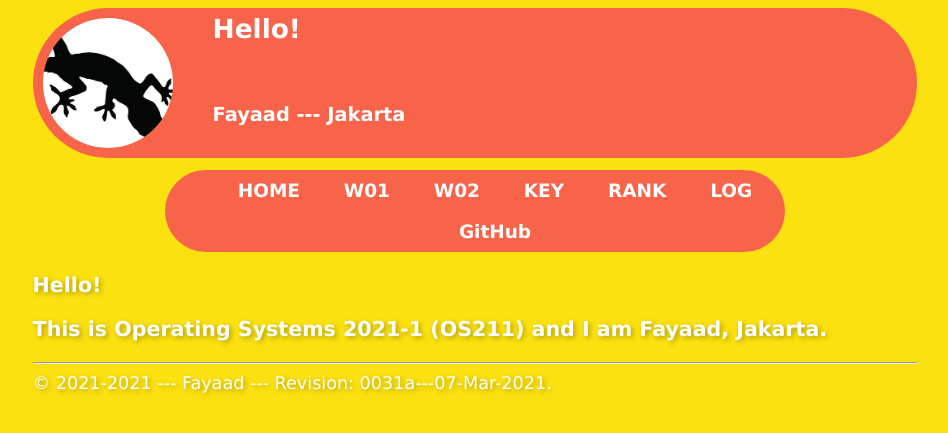
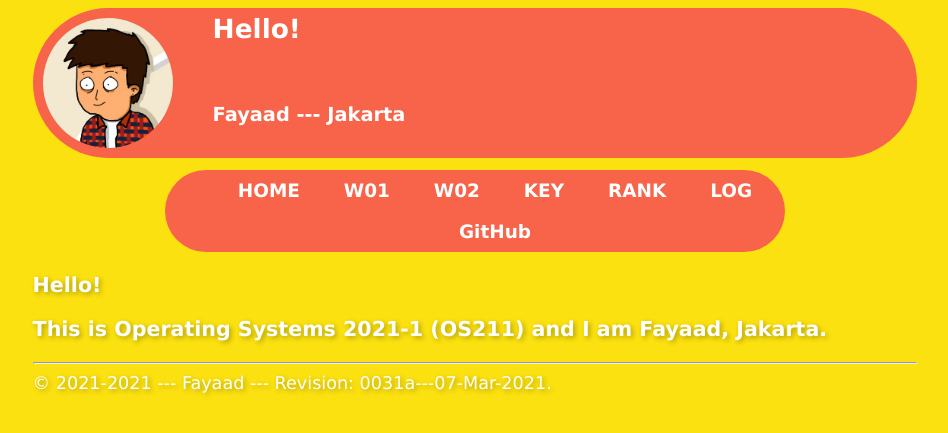
Before and after one commit to fayaadbsa/os211, a Jekyll site: the page built from index.md, in a window 1280 px wide. Shown: the top 433 px of the page, without its empty margins (165-1113 px from the left). Built offline with Jekyll 4.4.1, drawn with Linux system fonts in a browser that asks for light colours; our own code applies the rules of GitHub Pages for plain Markdown files.

Commit message:
Update layout.html

```diff
--- a/_layouts/layout.html
+++ b/_layouts/layout.html
@@ -11,7 +11,7 @@
   <header>
   <div class="row">
     <div class="column left">
-      <img src="{{ site.baseurl }}/assets/images/cbk.jpg" alt="Cicak Bin Kadal" style="width:130px; border-radius:50%">
+      <img src="{{ site.baseurl }}/assets/images/anjay2.jpg" alt="FayadGanteng" style="width:130px; border-radius:50%">
     </div>
     <div class="column right1">
       {% if page.title %}{{ page.title | escape }}
```
